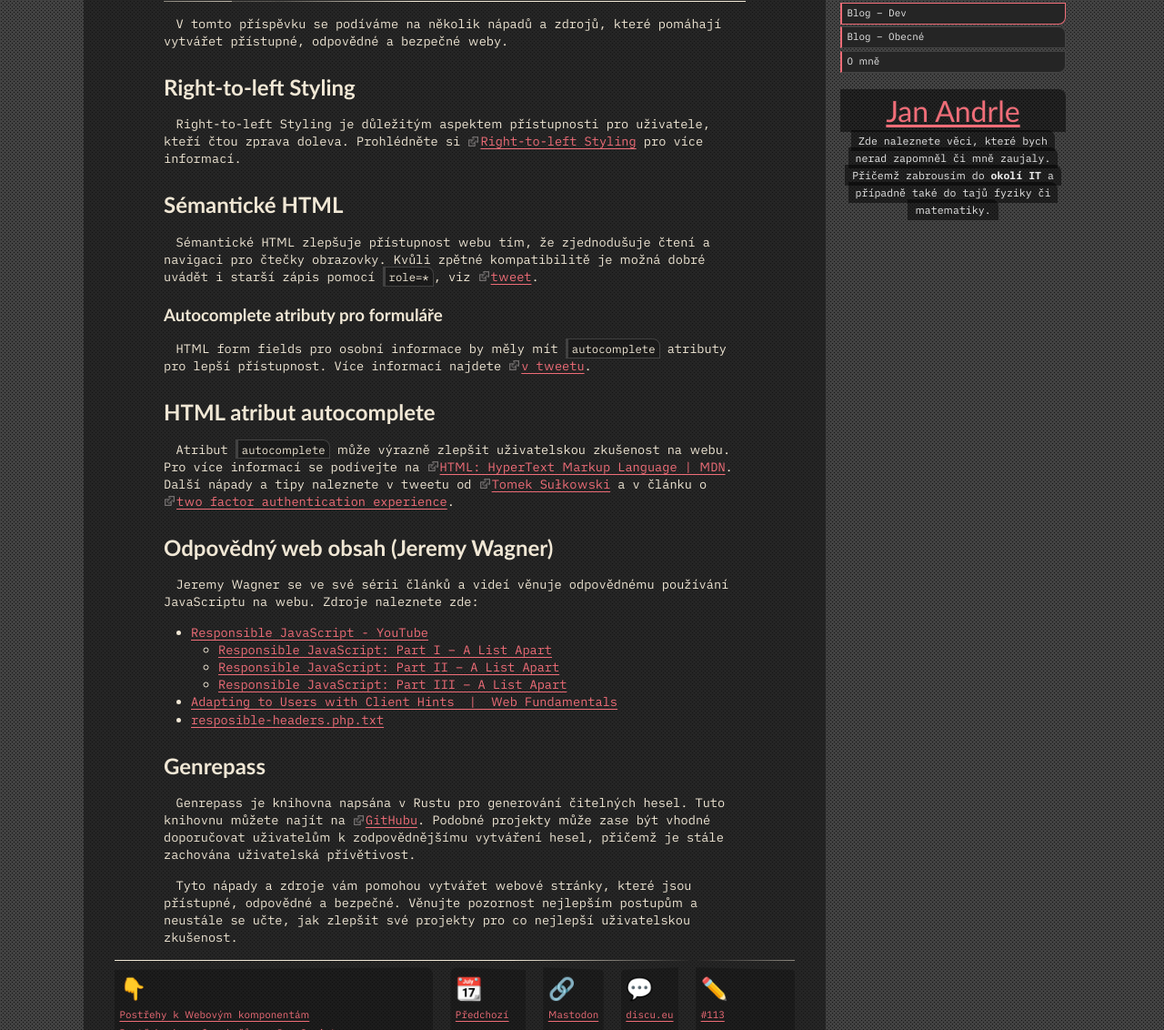
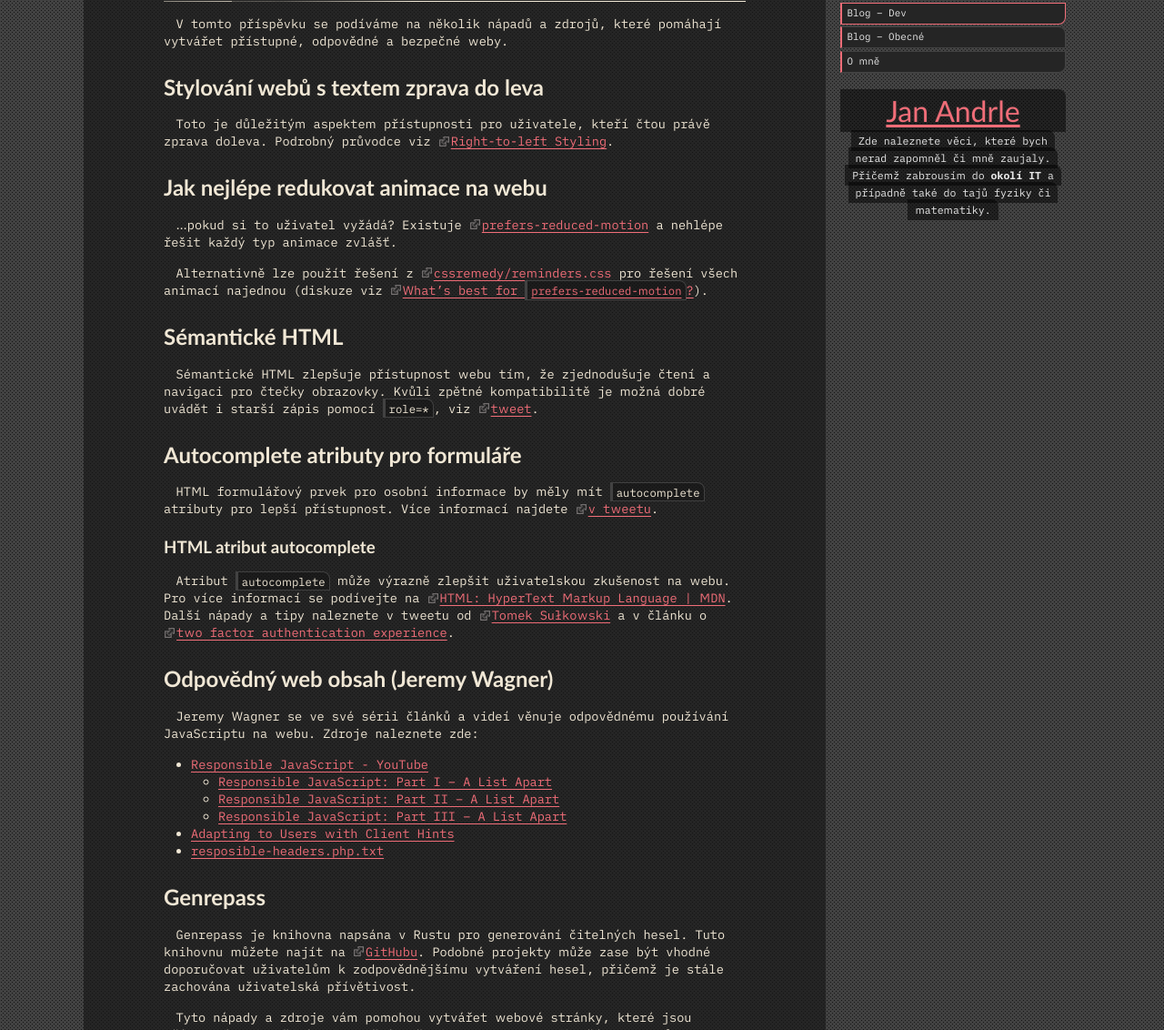
Before and after one commit to jaandrle/jaandrle.github.io, a Jekyll site: the page built from _posts/2023/2023-04-14-aria-weby.md, in a window 1280 px wide and 1400 px high, cut to the strip 268-1400 px from the top of the window. Shown: the whole strip at 91% size. Built offline with Jekyll 4.4.1, drawn with Linux system fonts in a browser that asks for light colours; emoji names are drawn with the system emoji font.

Commit message:
:sparkles: Aktualizace odkazu a rozšíření/úpravy příspěveku „aria”. (#130)

```diff
--- a/_posts/2023/2023-04-14-aria-weby.md
+++ b/_posts/2023/2023-04-14-aria-weby.md
@@ -13,12 +13,19 @@ Jen rychlý sumář článků v mých záložkách týkající se dané problem
 V tomto příspěvku se podíváme na několik nápadů a zdrojů, které
 pomáhají vytvářet přístupné, odpovědné a bezpečné weby.
 
-## Right-to-left Styling
+## Stylování webů s textem zprava do leva
 
-Right-to-left Styling je důležitým aspektem přístupnosti
-pro uživatele, kteří čtou zprava doleva. Prohlédněte si
-[Right-to-left Styling](https://rtlstyling.com/posts/rtl-styling) pro
-více informací.
+Toto je důležitým aspektem přístupnosti pro
+uživatele, kteří čtou právě zprava doleva. Podrobný
+průvodce viz [Right-to-left Styling](https://rtlstyling.com/posts/rtl-styling).
+
+## Jak nejlépe redukovat animace na webu
+…pokud si to uživatel vyžádá? Existuje [prefers-reduced-motion](https://developer.mozilla.org/en-US/docs/Web/CSS/@media/prefers-reduced-motion)
+a nehlépe řešit každý typ animace zvlášť.
+
+Alternativně lze použít řešení z [cssremedy/reminders.css](https://github.com/jensimmons/cssremedy/blob/af14bf33097668201441cafabe02072143fcb364/css/reminders.css#L65)
+pro řešení všech animací najednou
+(diskuze viz [What's best for `prefers-reduced-motion`?](https://github.com/jensimmons/cssremedy/issues/11)).
 
 ## Sémantické HTML
 
@@ -27,13 +34,13 @@ zjednodušuje čtení a navigaci pro čtečky obrazovky.
 Kvůli zpětné kompatibilitě je možná dobré uvádět
 i starší zápis pomocí `role=*`, viz [tweet](https://twitter.com/jaandrle/status/1364168178335637510).
 
-### Autocomplete atributy pro formuláře
+## Autocomplete atributy pro formuláře
 
-HTML form fields pro osobní informace by měly mít
+HTML formulářový prvek pro osobní informace by měly mít
 `autocomplete` atributy pro lepší přístupnost. Více informací
 najdete [v tweetu](https://twitter.com/rleggos/status/1376576027544158213).
 
-## HTML atribut autocomplete
+### HTML atribut autocomplete
 
 Atribut `autocomplete` může výrazně zlepšit uživatelskou
 zkušenost na webu. Pro více informací se podívejte na
@@ -51,7 +58,7 @@ odpovědnému používání JavaScriptu na webu. Zdroje naleznete zde:
 	- [Responsible JavaScript: Part I – A List Apart](https://alistapart.com/article/responsible-javascript-part-1/)
 	- [Responsible JavaScript: Part II – A List Apart](https://alistapart.com/article/responsible-javascript-part-2/)
 	- [Responsible JavaScript: Part III – A List Apart](https://alistapart.com/article/responsible-javascript-part-3/)
-- [Adapting to Users with Client Hints  \|  Web Fundamentals](https://developers.google.com/web/fundamentals/performance/optimizing-content-efficiency/client-hints/)
+- [Adapting to Users with Client Hints](https://web.dev/performance-optimizing-content-efficiency-client-hints/)
 - [resposible-headers.php.txt](https://github.com/jaandrle/jaandrle.github.io/files/6295922/resposible-headers.php.txt)
 
 ## Genrepass
```
